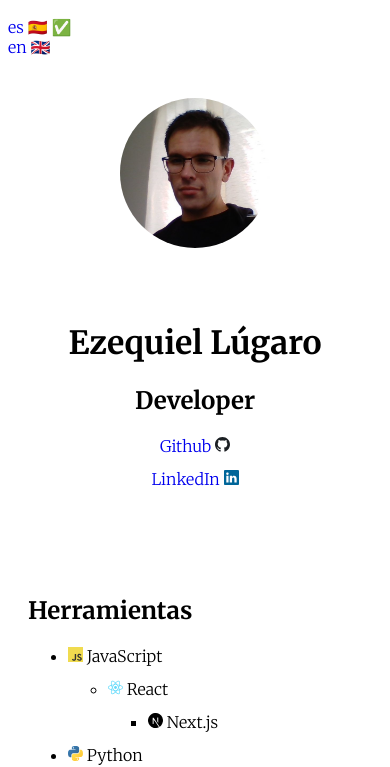
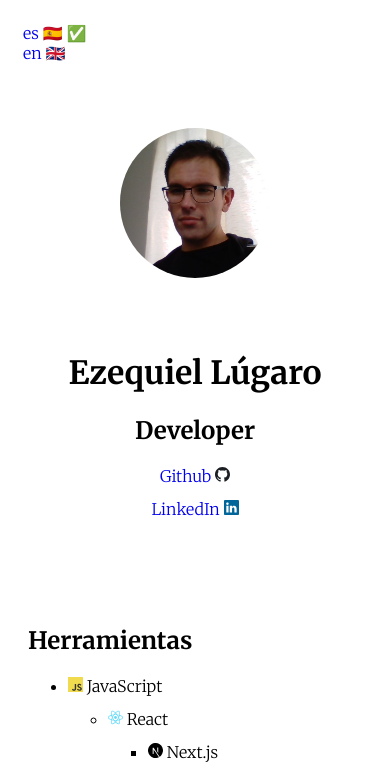
Before and after one commit to lugrao/lugrao.github.io, a plain HTML site: page index.html in a window 390 px wide. Shown: the top 767 px of the page. Drawn offline with Linux system fonts and the light colour scheme.

Commit message:
cambia estilo div de idiomas

```diff
--- a/styles.css
+++ b/styles.css
@@ -18,9 +18,10 @@ a {
 
 .languages {
   position: sticky;
-  top: 2%;
+  top: 0;
   display: grid;
   grid-template-columns: 1fr;
+  padding: 15px;
 }
 
 .personal-info-container {
@@ -53,6 +54,10 @@ a {
     grid-template-columns: 1fr;
   }
 
+  .languages {
+    position: inherit;
+  }
+
   .personal-info-container {
     padding: 50px 0;
   }
```
